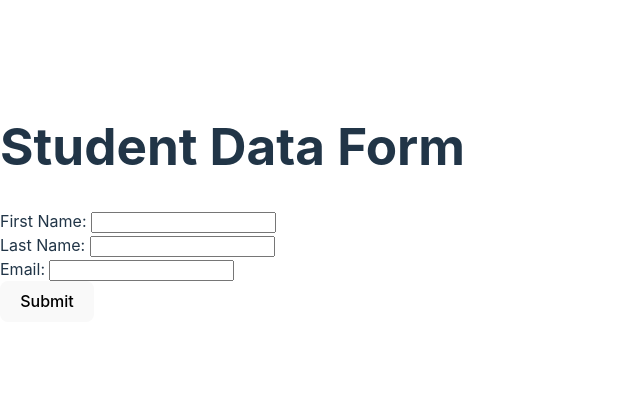
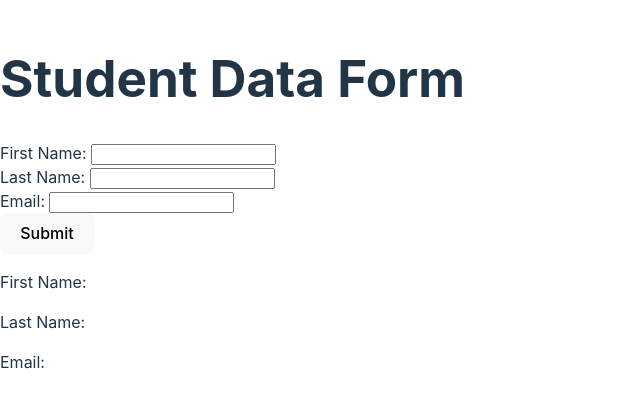
Before and after one commit to nikcladis/ReactFormApp, a React (Vite) app: page / in a window 1280 px wide. Shown: the part 197-604 px from the top of the page, without its empty margins (0-640 px from the left). Built offline with nearby package versions, Linux system fonts and the light colour scheme.

Commit message:
student-form-app | Added StudentInfo Component

```diff
--- a/src/App.jsx
+++ b/src/App.jsx
@@ -1,11 +1,12 @@
-import React from "react";
 import StudentForm from "./components/StudentForm";
+import StudentInfo from "./components/StudentInfo";
 
 const App = () => {
   return (
     <div>
       <h1>Student Data Form</h1>
       <StudentForm />
+      <StudentInfo />
     </div>
   );
 };
--- a/src/components/StudentField.jsx
+++ b/src/components/StudentField.jsx
@@ -1,5 +1,3 @@
-import React, { useState } from "react";
-
 const StudentField = ({ label, type, value, onChange, isMissing }) => {
   return (
     <div>
--- a/src/components/StudentForm.jsx
+++ b/src/components/StudentForm.jsx
@@ -1,4 +1,4 @@
-import React, { useReducer } from "react";
+import { useReducer } from "react";
 import StudentField from "./StudentField";
 import { studentFormReducer, initialState } from "./studentFormReducer";
 
--- /dev/null
+++ b/src/components/StudentInfo.jsx
@@ -0,0 +1,11 @@
+const StudentInfo = () => {
+  return (
+    <div>
+      <p>First Name: </p>
+      <p>Last Name: </p>
+      <p>Email: </p>
+    </div>
+  );
+};
+
+export default StudentInfo;
```
